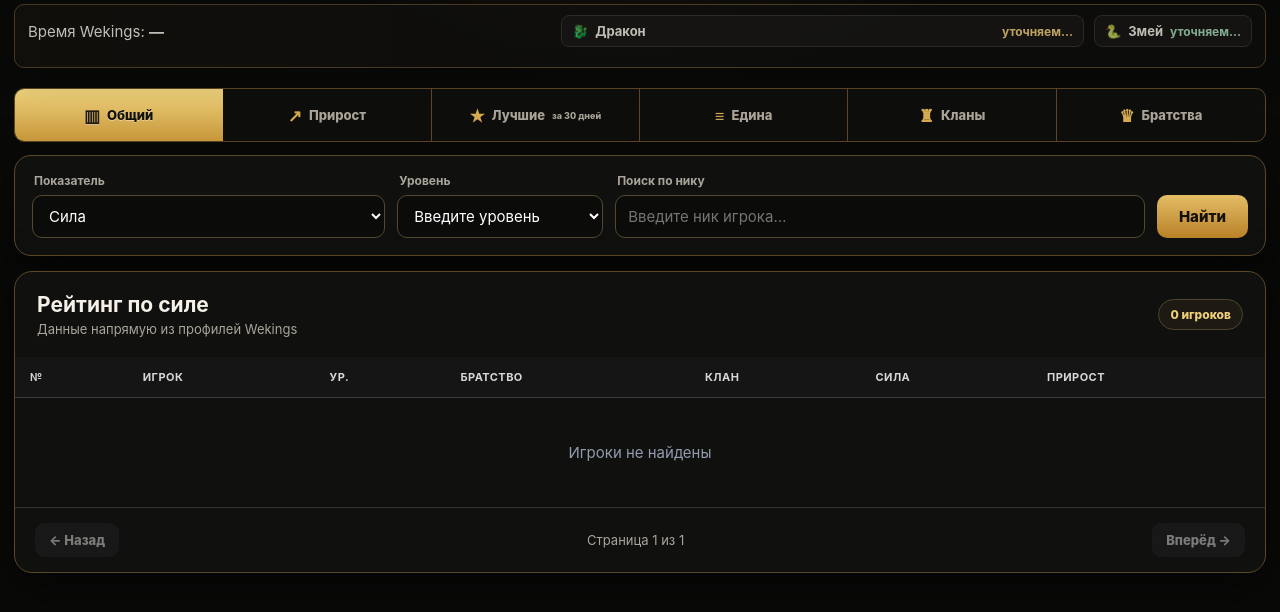
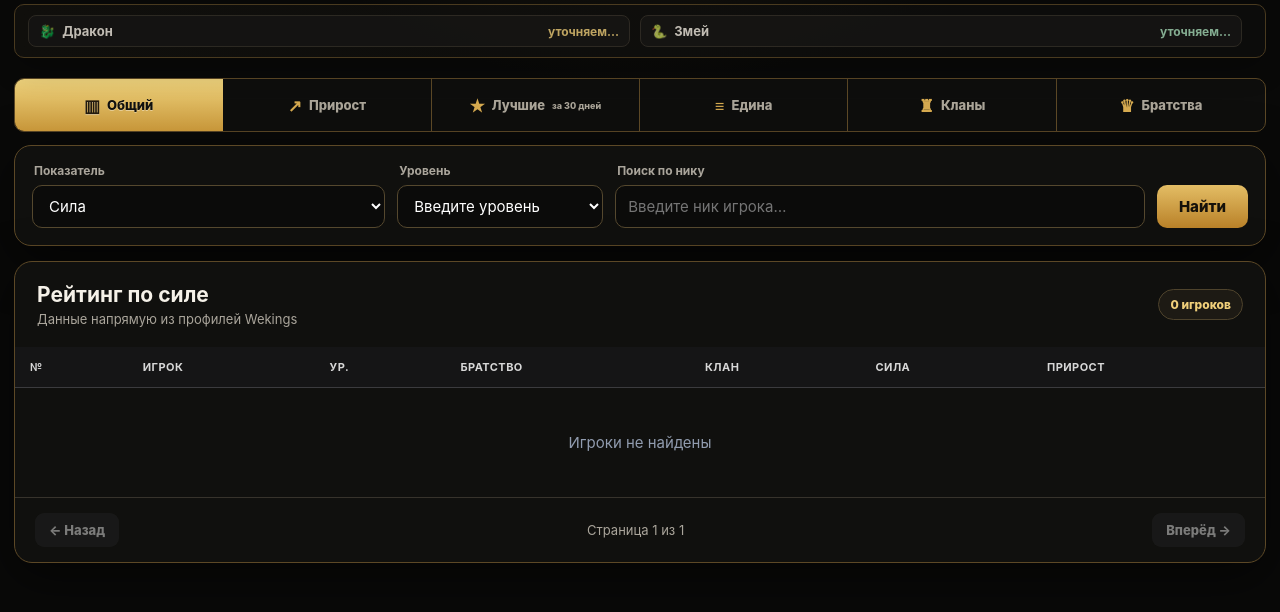
Before and after one commit to michel54543-design/wekings-statistics, a Flask app: page / in a window 1280 px wide. Shown: the part 137-749 px from the top of the page. Run offline with Flask 3, Linux system fonts and the light colour scheme; data that the repository does not hold is empty.

Commit message:
Add files via upload

```diff
--- a/templates/index.html
+++ b/templates/index.html
@@ -8,7 +8,7 @@
   <link rel="icon" href="/static/favicon.ico?v=41" sizes="any">
   <link rel="icon" href="/static/favicon.svg?v=41" type="image/svg+xml">
   <link rel="apple-touch-icon" href="/static/apple-touch-icon.png?v=41">
-  <link rel="stylesheet" href="/static/style.css?v=52">
+  <link rel="stylesheet" href="/static/style.css?v=53">
 </head>
 <body class="dark">
   <main class="page">
@@ -23,7 +23,6 @@
     </header>
 
     <section id="attackSchedule" class="attack-schedule" aria-live="polite">
-      <span class="attack-label">Время Wekings: <strong id="gameTime">—</strong></span>
       <span class="attack-event dragon">🐉 <b>Дракон</b><strong id="dragonTime">уточняем…</strong></span>
       <span class="attack-event serpent">🐍 <b>Змей</b><strong id="serpentTime">уточняем…</strong></span>
       <small id="attackUpdated"></small>
@@ -113,6 +112,6 @@
     <button data-mobile-mode="growth"><span class="nav-icon">↗</span>Прирост</button>
     <button id="mobilePlayer"><span class="nav-icon">♙</span>Игрок</button>
   </nav>
-  <script src="/static/app.js?v=52"></script>
+  <script src="/static/app.js?v=53"></script>
 </body>
 </html>
```
